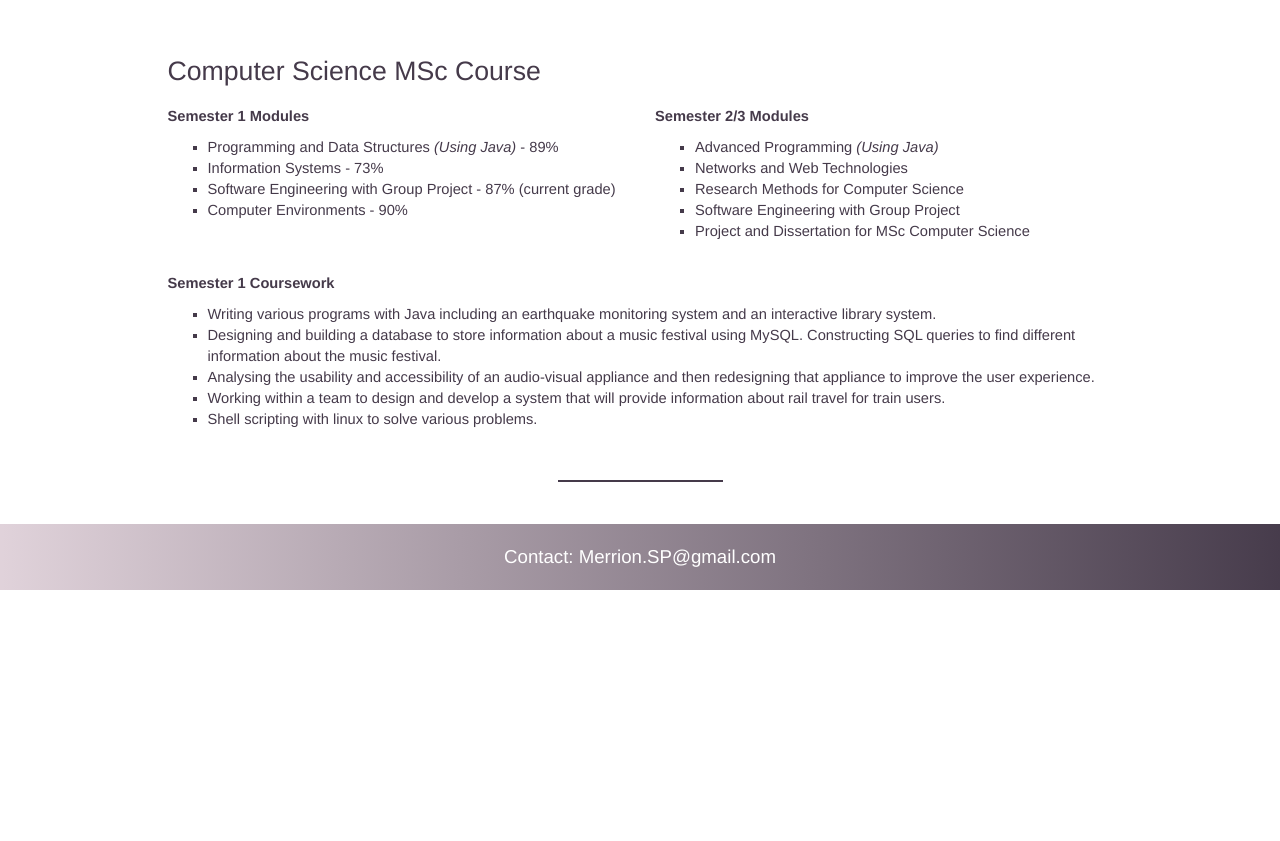
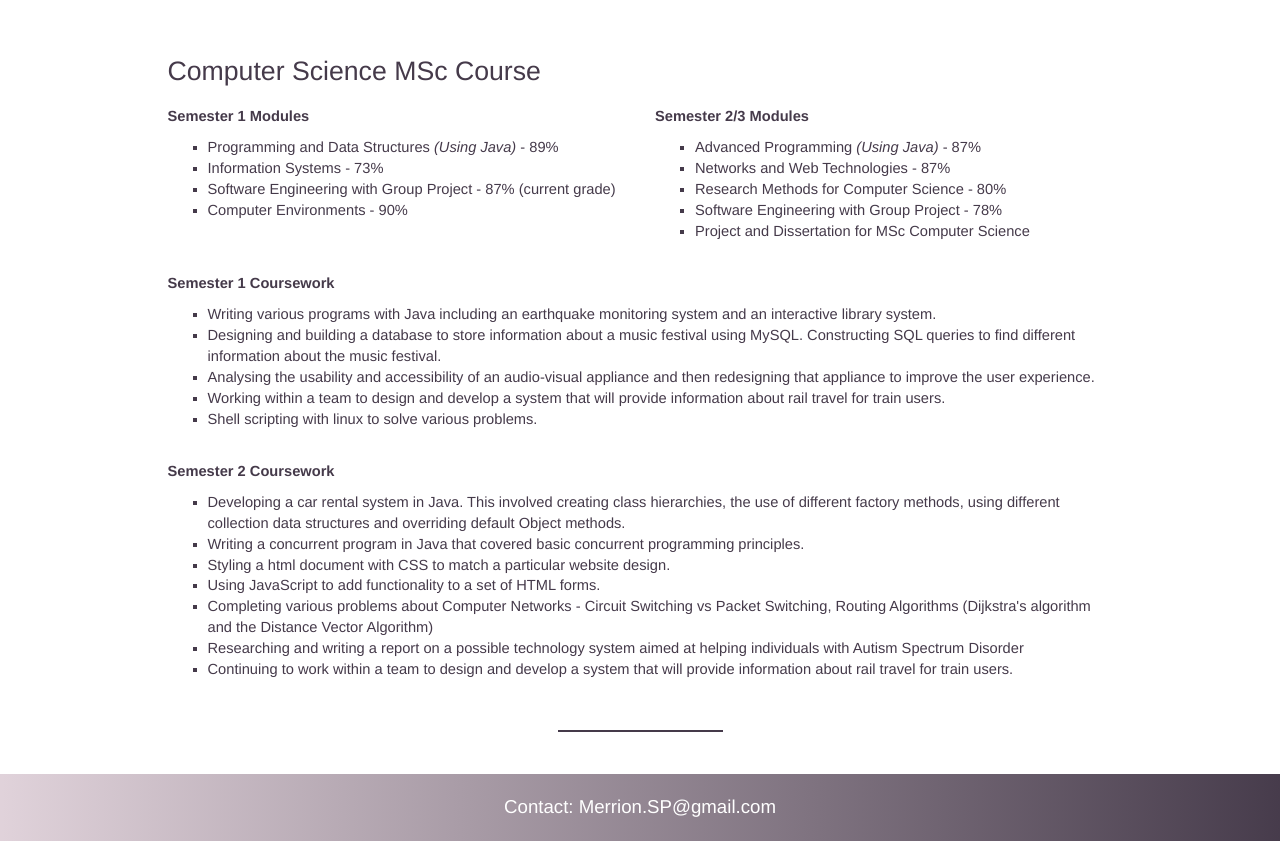
Before and after one commit to SamPM/personalWebsite, a plain HTML site: page index.html in a window 1280 px wide. Shown: the part 760-1601 px from the top of the page. Before the commit the page ends 1350 px from the top, so only its background shows below. Drawn offline with nearby package versions, Linux system fonts and the light colour scheme.

Commit message:
Update website with semester 2 information

```diff
--- a/index.html
+++ b/index.html
@@ -94,10 +94,10 @@
         </div>
         <div class="col-sm-5">
           <ul style="list-style-type:square">
-            <li>Advanced Programming <em>(Using Java)</em></li>
-            <li>Networks and Web Technologies</li>
-            <li>Research Methods for Computer Science</li>
-            <li>Software Engineering with Group Project</li>
+            <li>Advanced Programming <em>(Using Java)</em> - 87%</li>
+            <li>Networks and Web Technologies - 87%</li>
+            <li>Research Methods for Computer Science - 80%</li>
+            <li>Software Engineering with Group Project - 78%</li>
             <li>Project and Dissertation for MSc Computer Science</li>
           </ul>
         </div>
@@ -119,6 +119,23 @@
         <div class="col-sm-1"></div>
       </div>
       <div class="row">
+        <div class="col-sm-1"></div>
+        <div class="col-sm-10">
+          <br>
+          <p><b>Semester 2 Coursework</b></p>
+          <ul style="list-style-type:Square">
+            <li>Developing a car rental system in Java. This involved creating class hierarchies, the use of different factory methods, using different collection data structures and overriding default Object methods.</li>
+            <li>Writing a concurrent program in Java that covered basic concurrent programming principles.</li>
+            <li>Styling a html document with CSS to match a particular website design.</li>
+            <li>Using JavaScript to add functionality to a set of HTML forms.</li>
+            <li>Completing various problems about Computer Networks - Circuit Switching vs Packet Switching, Routing Algorithms (Dijkstra's algorithm and the Distance Vector Algorithm)</li>
+            <li>Researching and writing a report on a possible technology system aimed at helping individuals with Autism Spectrum Disorder</li>
+            <li>Continuing to work within a team to design and develop a system that will provide information about rail travel for train users.</li>
+            </ul>
+        </div>
+        <div class="col-sm-1"></div>
+      </div>
+      <div class="row">
         <div class="col-xs-5"></div>
         <div class="col-xs-2">
           <p class="pageBreak"></p>
```
Also changed, not shown: onlineCV.html (+4 -4 lines).
